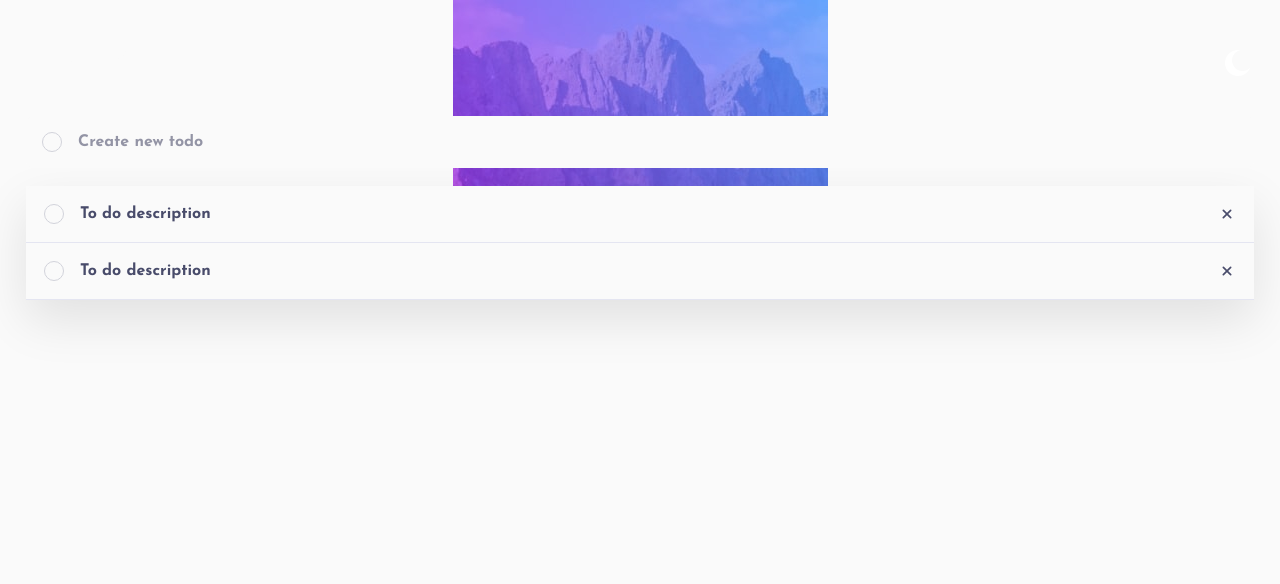
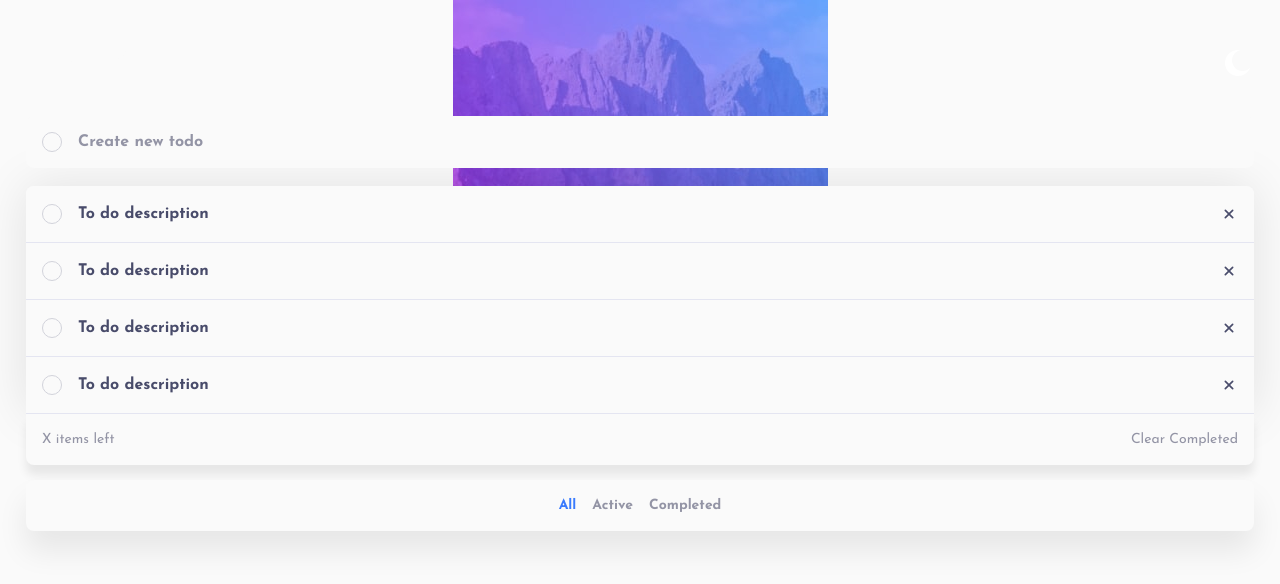
Before and after one commit to AmirhosseinHashemi/ToDo-App, a React (Vite) app: page / in a window 1280 px wide. Shown: the top 584 px of the page. Built offline with nearby package versions, Linux system fonts and the light colour scheme.

Commit message:
💄 create Footer component

```diff
--- a/src/App.jsx
+++ b/src/App.jsx
@@ -4,6 +4,7 @@ import Input from "./components/Input/Input";
 import Main from "./components/Main/Main";
 import ItemsList from "./components/ItemsList/ItemsList";
 import Item from "./components/Item/Item";
+import Footer from "./components/Footer/Footer";
 
 function App() {
   return (
@@ -17,8 +18,12 @@ function App() {
         <ItemsList>
           <Item />
           <Item />
+          <Item />
+          <Item />
         </ItemsList>
       </Main>
+
+      <Footer />
     </>
   );
 }
--- /dev/null
+++ b/src/components/Footer/Footer.jsx
@@ -0,0 +1,22 @@
+import styles from "./Footer.module.css";
+
+function Footer() {
+  return (
+    <footer>
+      <div className={styles["footer__clear"]}>
+        <p>
+          <span>X</span> items left
+        </p>
+        <button>Clear Completed</button>
+      </div>
+
+      <div className={styles["footer__filtering"]}>
+        <button className={styles["activeBtn"]}>All</button>
+        <button>Active</button>
+        <button>Completed</button>
+      </div>
+    </footer>
+  );
+}
+
+export default Footer;
--- /dev/null
+++ b/src/components/Footer/Footer.module.css
@@ -0,0 +1,43 @@
+.footer__clear {
+  display: flex;
+  justify-content: space-between;
+  align-items: center;
+
+  border-bottom-left-radius: 0.8rem;
+  border-bottom-right-radius: 0.8rem;
+  box-shadow: 0 1rem 1rem 0 rgba(0, 0, 0, 0.08);
+}
+
+.footer__clear,
+.footer__clear button {
+  font-size: 1.4rem;
+  font-weight: 400;
+  color: var(--clr-neutral-lightTheme-3);
+}
+
+.footer__filtering {
+  display: flex;
+  justify-content: center;
+  align-items: center;
+  gap: 1.6rem;
+
+  margin-top: 1.5rem;
+  border-radius: 0.8rem;
+  box-shadow: 0rem 2rem 3rem 0 rgba(0, 0, 0, 0.08);
+}
+
+.footer__filtering button {
+  font-size: 1.4rem;
+  font-weight: 700;
+  color: var(--clr-neutral-lightTheme-3);
+}
+
+.footer__clear,
+.footer__filtering {
+  padding: 1.8rem 1.6rem;
+  background-color: var(--clr-neutral-lightTheme-0);
+}
+
+.footer__filtering .activeBtn {
+  color: var(--clr-primary-brightBlue);
+}
--- a/src/components/Item/Item.module.css
+++ b/src/components/Item/Item.module.css
@@ -9,7 +9,7 @@
   color: var(--clr-neutral-lightTheme-4);
 
   background-color: var(--clr-neutral-lightTheme-0);
-  padding: 1.8rem;
+  padding: 1.8rem 1.6rem;
   border-bottom: 0.1rem solid var(--clr-neutral-lightTheme-1);
 }
 
--- a/src/components/ItemsList/ItemsList.jsx
+++ b/src/components/ItemsList/ItemsList.jsx
@@ -1,8 +1,8 @@
-import styles from "./ItemsList.module.css";
+// import styles from "./ItemsList.module.css";
 import PropTypes from "prop-types";
 
 function ItemsList({ children }) {
-  return <ul className={styles.list}>{children}</ul>;
+  return <ul>{children}</ul>;
 }
 
 ItemsList.propTypes = {
--- a/src/components/Main/Main.module.css
+++ b/src/components/Main/Main.module.css
@@ -1,4 +1,5 @@
 .main {
   margin-top: 1.8rem;
-  box-shadow: 0rem 2rem 5rem 0 rgba(0, 0, 0, 0.1);
+  border-radius: 0.8rem;
+  box-shadow: 0rem 0rem 5rem 0 rgba(0, 0, 0, 0.1);
 }
--- a/src/index.css
+++ b/src/index.css
@@ -53,6 +53,7 @@ body {
 /* General */
 
 button {
+  font-family: inherit;
   background: none;
   border: none;
   outline: none;
```
